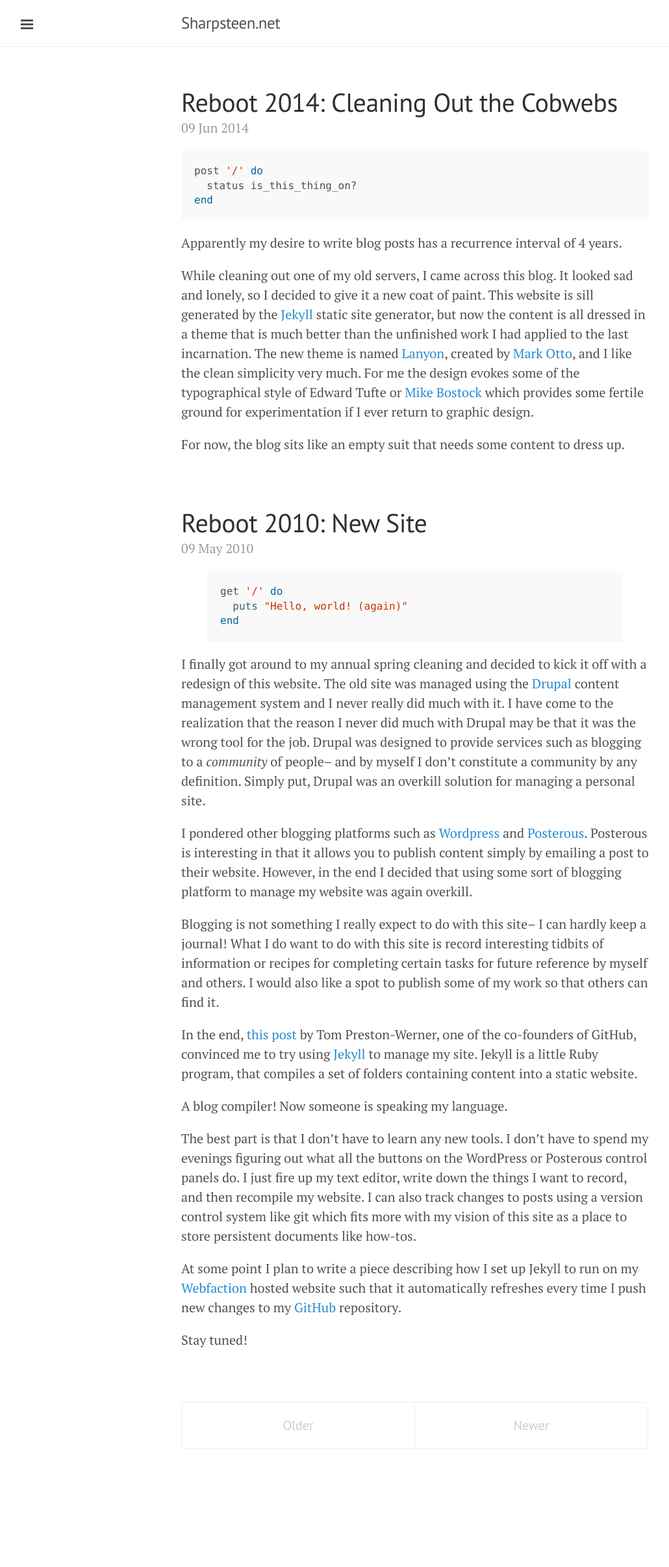
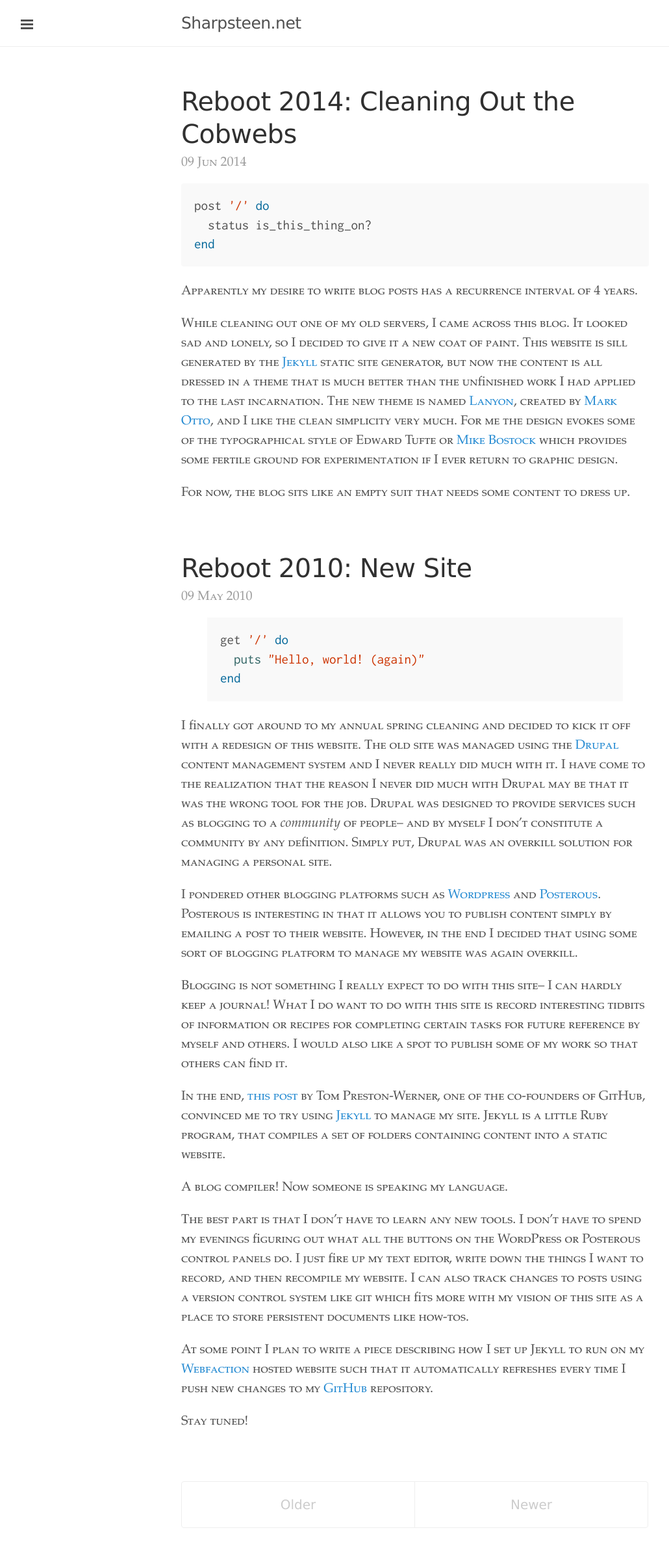
Before and after one commit to Sharpie/sharpsteen.net, a Jekyll site: the page built from index.html, in a window 1280 px wide. Shown: the whole page at 65% size, without its empty margins (1-1031 px from the left). Built offline with Jekyll 4.4.1, drawn with Linux system fonts in a browser that asks for light colours; Markdown is read by kramdown in place of the engine named in the settings; the list of posts is cut into pages by our own code; before the commit the page ends 2289 px from its top, so only the background shows below that.

Commit message:
Switch to font-stack-2
Consists of the following freely available fonts:

  - TeX Gyre Pagella, a Palatino derivative, for body text. Customized with
    support for small caps and old style figures.

  - Bitstream Vera Sans

  - Inconsolata, for setting source code and other monospaced items.

```diff
--- a/_includes/head.html
+++ b/_includes/head.html
@@ -18,7 +18,6 @@
   <link rel="stylesheet" href="{{ page.relroot }}public/css/syntax.css">
   <link rel="stylesheet" href="{{ page.relroot }}public/css/lanyon.css">
   <link rel="stylesheet" href="{{ page.relroot }}public/css/sharpsteen.css">
-  <link rel="stylesheet" href="http://fonts.googleapis.com/css?family=PT+Serif:400,400italic,700|PT+Sans:400">
 
   <!-- Icons -->
   <link rel="apple-touch-icon-precomposed" sizes="144x144" href="{{ page.relroot }}public/apple-touch-icon-144-precomposed.png">
--- /dev/null
+++ b/public/css/font-stack-2.css
@@ -0,0 +1,78 @@
+/* Font Stack 2
+ * ============
+ *
+ * A tweak of Font Stack 1 that replaces Latin Modern with Bitstream Vera.
+ *
+ */
+
+@font-face {
+  font-family: 'Bitstream Vera Sans';
+  font-style: normal;
+  font-weight: 400;
+  src: local('BitstreamVeraSans-Roman'),
+       local('Bitstream Vera Sans'),
+       url(../fonts/bitstreamverasans-regular.woff) format('woff');
+}
+@font-face {
+  font-family: 'Bitstream Vera Sans';
+  font-style: normal;
+  font-weight: 700;
+  src: local('BitstreamVeraSans-Bold'),
+       local('Bitstream Vera Sans Bold'),
+       url(../fonts/bitstreamverasans-bold.woff) format('woff');
+}
+
+/* No local fallbacks for these as they are all custom subsets that have had
+ * the ASCII numerals swapped out for oldstyle figures. This a hack to work
+ * around the following:
+ *
+ *   - The CSS font-feature-settings property is not universally supported.
+ *     So, we can't use `font-feature-settings: "onum" on;` to enable oldstyle
+ *     figures.
+ *
+ *   - It is difficult to create a MacRoman subset of the font, which reduces
+ *     it from 1239 glyphs to 235, without trashing the OpenType feature
+ *     tables that hold oldstyle figures and small caps.
+ */
+@font-face {
+  font-family: 'TeXGyrePagella';
+  font-style: normal;
+  font-weight: 400;
+  src: url(../fonts/texgyrepagella-regular.woff) format('woff');
+}
+@font-face {
+  font-family: 'TeXGyrePagella';
+  font-style: normal;
+  font-weight: 700;
+  src: url(../fonts/texgyrepagella-bold.woff) format('woff');
+}
+@font-face {
+  font-family: 'TeXGyrePagella';
+  font-style: italic;
+  font-weight: 400;
+  src: url(../fonts/texgyrepagella-italic.woff) format('woff');
+}
+/* Also has lining figures instead of oldstyle figures */
+@font-face {
+  font-family: 'TeXGyrePagella';
+  font-variant: small-caps;
+  font-weight: 400;
+  src: url(../fonts/texgyrepagella-misc.woff) format('woff');
+}
+
+
+@font-face {
+  font-family: 'Inconsolata';
+  font-style: normal;
+  font-weight: 400;
+  src: local('Inconsolata'),
+       url(../fonts/inconsolata-regular.woff) format('woff');
+}
+@font-face {
+  font-family: 'Inconsolata';
+  font-style: normal;
+  font-weight: 700;
+  src: local('Inconsolata Bold'),
+       local('Inconsolata-Bold'),
+       url(../fonts/inconsolata-bold.woff) format('woff');
+}
--- a/public/css/sharpsteen.css
+++ b/public/css/sharpsteen.css
@@ -1,7 +1,35 @@
+@import url(font-stack-2.css);
+
+html {
+  font-family: TeXGyrePagella, Palatino, "Palatino Linotype", serif;
+}
+
 /* Relative positioning allows us to hang permalinks in the margin using
  * absolute positioning.*/
 h1, h2, h3, h4, h5, h6 {
   position: relative;
+  font-family: "Bitstream Vera Sans", sans-serif;
+}
+
+abbr {
+  font-variant: small-caps;
+}
+
+.sidebar,
+.pagination {
+  font-family: "Bitstream Vera Sans", sans-serif;
+}
+
+/* Inconsolata needs a scoch more size to work with Palatino as a body font */
+code,
+pre {
+  font-family: Inconsolata, monospace;
+  font-size: 1.05rem;
+}
+
+.gist .gist-file {
+  font-family: Inconsolata, monospace !important;
+  font-size: 1.05rem;
 }
 
 /* Hang the links into the margin. Except on very small screens where the
@@ -12,7 +40,8 @@ h1, h2, h3, h4, h5, h6 {
 @media (min-width: 38rem) {
   .header-link {
     position: absolute;
-    left: -1rem;
+    /* Vera has a full-width octothorpe, so it needs 0.5 em more room */
+    left: -1.5rem;
 
     margin-left: 0rem;
   }
```
Also changed, not shown: public/fonts/bitstreamverasans-bold.woff (added), public/fonts/bitstreamverasans-regular.woff (added), public/fonts/inconsolata-bold.woff (added), public/fonts/inconsolata-regular.woff (added), public/fonts/texgyrepagella-bold.woff (added), public/fonts/texgyrepagella-italic.woff (added), public/fonts/texgyrepagella-misc.woff (added), public/fonts/texgyrepagella-regular.woff (added).
